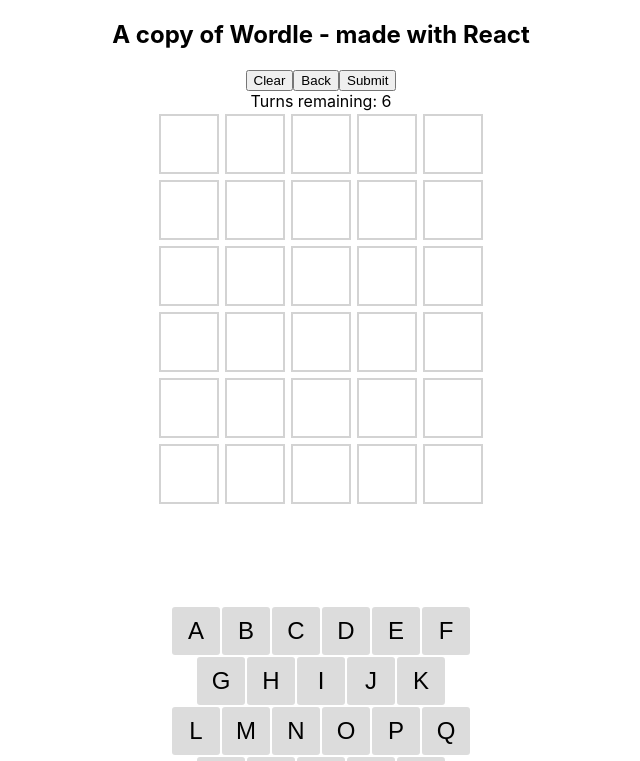
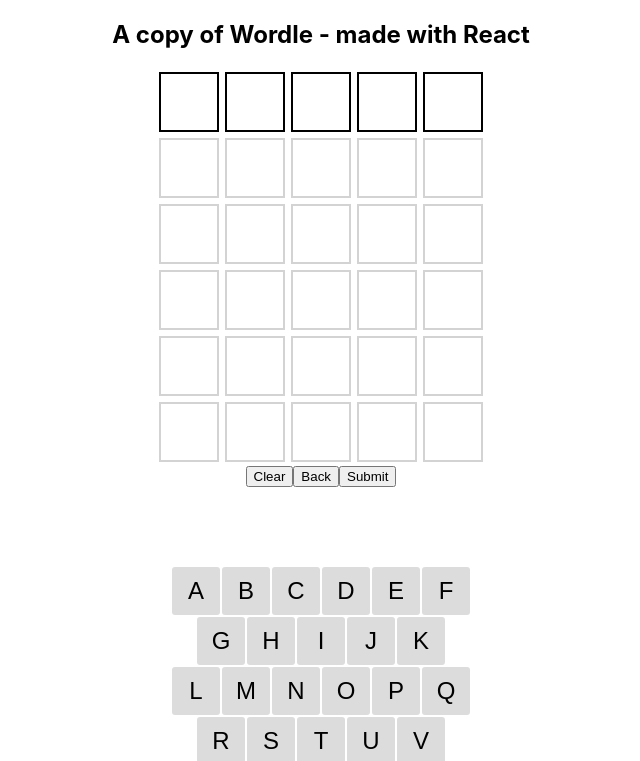
Before and after one commit to nbogie/word-mind-game-react, a React (Create React App) app: page / in a window 1280 px wide. Shown: the top 761 px of the page, without its empty margins (319-959 px from the left). Built offline with nearby package versions, Linux system fonts and the light colour scheme.

Commit message:
show curr guess at end of grid.  +Game over reveal.

```diff
--- a/src/components/WordMindGame.tsx
+++ b/src/components/WordMindGame.tsx
@@ -77,37 +77,49 @@
         return () => window.removeEventListener('keydown', listener);
     }, [handleLetterEntry]);
 
-    const placeholderGuesses: null[] = isGameOver ? [] : [null, null, null, null, null, null].slice(0, turnsRemaining);
+    const placeholderGuesses: null[] = isGameOver ? [] : [null, null, null, null, null].slice(0, turnsRemaining - 1);
     return (
 
         <div className='wordMindGame'>
             <h2>A copy of Wordle - made with React</h2>
+
             {playerWon() && <h3>You win!</h3>}
-            {
-                !isGameOver &&
-                <>
-                    <div className='controls'>
-                        <button onClick={handleClear} >Clear</button>
-                        <button onClick={handleBack} >Back</button>
-                        <button onClick={handleSubmit} >Submit</button>
-                        <br />
-                    </div>
-                    <div className='guessRow'>
-                        {currentGuess.split('').map((letter, ix) => <div key={ix} className='unscoredLetter'>{letter}</div>)}
-                    </div>
-                    Turns remaining: {turnsRemaining}
-                </>
-            }
 
-            <div className={'previousGuesses'}>
+            <div className={'guessRows'}>
                 {previousGuesses.map((guess, ix) => <GuessView
                     guess={guess}
                     target={wordToGuess}
                     key={ix}
                 />)}
+                {!isGameOver && <div className='guessRow'>
+                    {prepCurrentGuessForDisplay(currentGuess).map((letter, ix) => (
+                        <div key={ix} className='unscoredLetter'>{letter}</div>
+                    ))}
+                </div>}
                 {placeholderGuesses.map((junk, ix) => <PlaceholderGuessView
                     key={ix}
                 />)}
+
+                {
+                    !isGameOver &&
+                    <>
+                        <div className='controls'>
+                            <button onClick={handleClear} >Clear</button>
+                            <button onClick={handleBack} >Back</button>
+                            <button onClick={handleSubmit} >Submit</button>
+                            <br />
+                        </div>
+                    </>
+                }
+                {isGameOver && !playerWon() && <><h3>Game Over.  The word was:</h3>
+                    <div className='guessRow'>
+                        {wordToGuess.split('').map((letter, ix) => (
+                            <div key={ix} className='unscoredLetter'>{letter}</div>)
+                        )}
+                    </div>
+                </>
+                }
+
             </div>
             <Keyboard
                 letterStates={letterStates}
@@ -150,3 +162,11 @@
     }
     return letterStates;
 }
+function prepCurrentGuessForDisplay(lettersSoFar: string): string[] {
+    return padWithTrailingSpaces(lettersSoFar, 5).split('');
+
+}
+
+function padWithTrailingSpaces(str: string, targetLen: number): string {
+    return str + ' '.repeat(5 - str.length);
+}
--- a/src/index.css
+++ b/src/index.css
@@ -21,9 +21,10 @@
   text-align: center;
 }
 
-.previousGuesses {
-  margin-bottom: 100px;
+.guessRows {
+  margin-bottom: 80px;
 }
+
 .guessRow {
   display: flex;
   flex-wrap: row;
```
